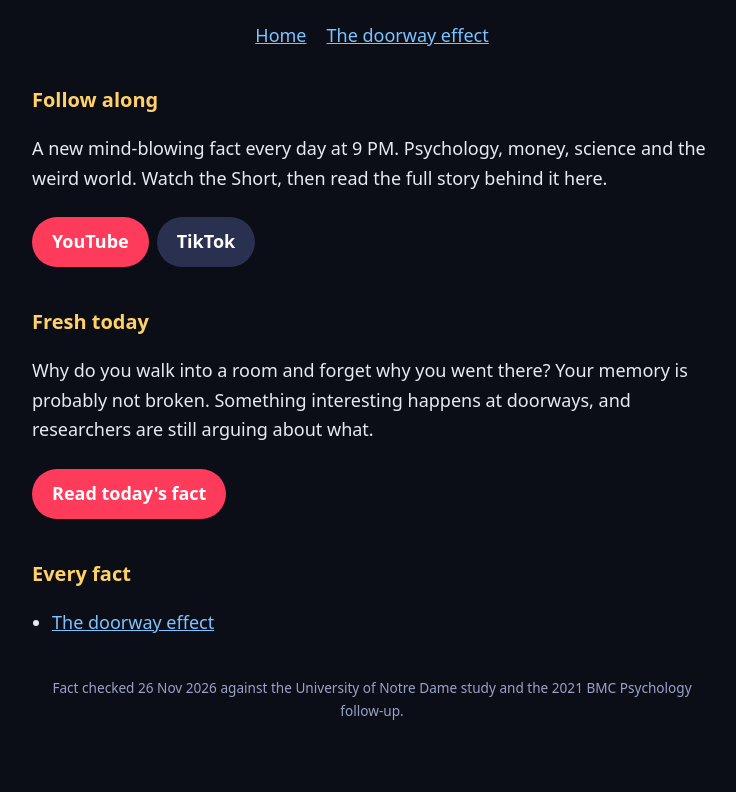
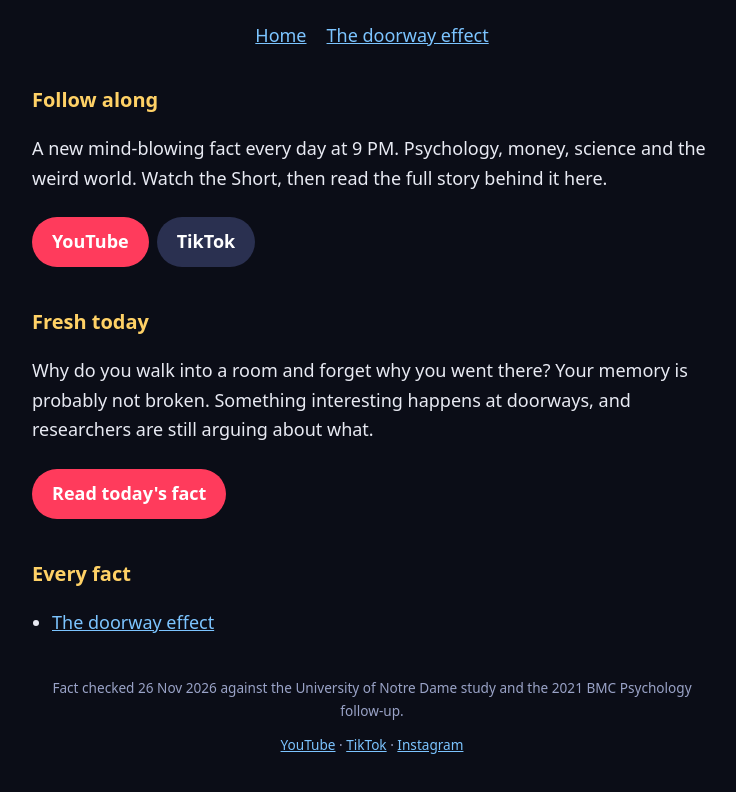
Before and after one commit to factsnowdaily/factsnowdaily.github.io, a plain HTML site: page index.html in a window 1280 px wide. Shown: the part 302-1094 px from the top of the page, without its empty margins (268-1004 px from the left). Drawn offline with Linux system fonts and the light colour scheme.

Commit message:
Enhance footer with additional social media links
Updated footer to include Instagram link and centered social media links.

```diff
--- a/index.html
+++ b/index.html
@@ -7,4 +7,4 @@
 <a class="btn" href="https://www.youtube.com/@FactsNowDaily">YouTube</a><a class="btn alt" href="https://www.tiktok.com/@factsnow.daily">TikTok</a>
 <h2>Fresh today</h2><p>Why do you walk into a room and forget why you went there? Your memory is probably not broken. Something interesting happens at doorways, and researchers are still arguing about what.</p>
 <a class="btn" href="/facts/doorway-effect/">Read today's fact</a><h2>Every fact</h2><ul><li><a href="/facts/doorway-effect/">The doorway effect</a></li></ul>
-<footer>Fact checked 26 Nov 2026 against the University of Notre Dame study and the 2021 BMC Psychology follow-up.</footer></main><script data-goatcounter="https://factsnowdaily.goatcounter.com/count" async src="https://gc.zgo.at/count.js"></script></body></html>
+<footer>Fact checked 26 Nov 2026 against the University of Notre Dame study and the 2021 BMC Psychology follow-up.<p style="text-align:center;margin-top:12px"><a href="https://www.youtube.com/@FactsNowDaily">YouTube</a> &middot; <a href="https://www.tiktok.com/@factsnow.daily">TikTok</a> &middot; <a href="https://www.instagram.com/facts_nowdaily/">Instagram</a></p></footer></main><script data-goatcounter="https://factsnowdaily.goatcounter.com/count" async src="https://gc.zgo.at/count.js"></script></body></html>
```
